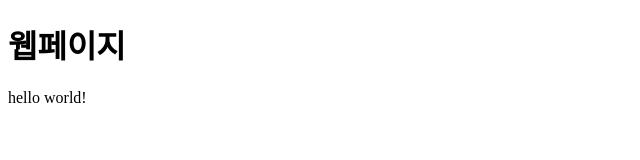
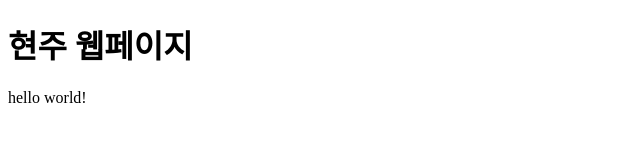
Before and after one commit to Hyeonju922/web, a plain HTML site: page index.html in a window 1280 px wide. Shown: the whole page, without its empty margins (0-640 px from the left). Drawn offline with Linux system fonts and the light colour scheme.

Commit message:
Update index.html

```diff
--- a/index.html
+++ b/index.html
@@ -6,7 +6,7 @@
 </head>
 
 <body>
-	<h1>웹페이지</h1></h1>
+	<h1>현주 웹페이지</h1>
 	<p>hello world!</p>
 </body>
 </html>
```
